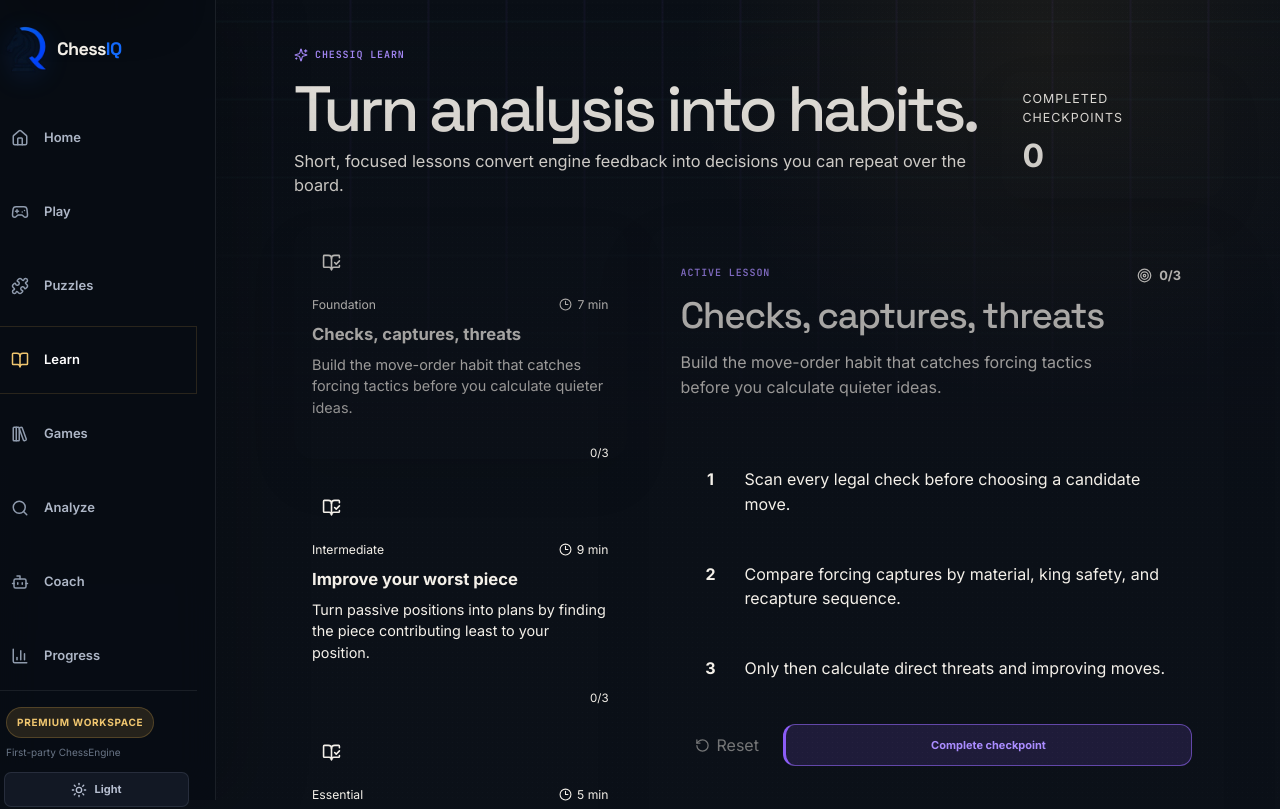
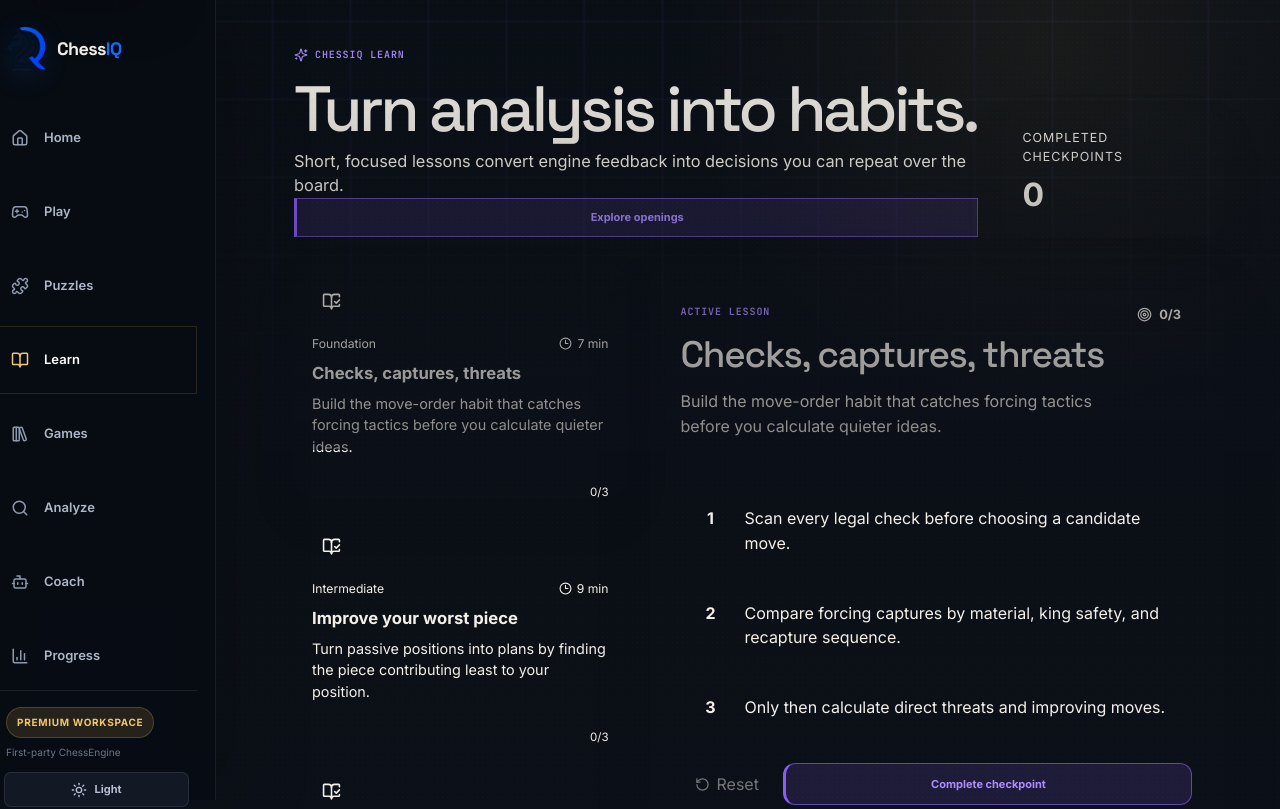
Before and after one commit to Adam-Ghanem/ChessEngine, a React (Vite) app in the folder web/client/: page /learn in a window 1280 px wide. Shown: the top 809 px of the page. Built offline with nearby package versions, Linux system fonts and the light colour scheme.

Commit message:
feat(web): link Learn to opening explorer

```diff
--- a/web/client/src/pages/Learn.tsx
+++ b/web/client/src/pages/Learn.tsx
@@ -96,6 +96,7 @@ export default function Learn() {
             <div className="analysis-hero-kicker"><Sparkles size={14} /> ChessIQ Learn</div>
             <h1>Turn analysis into habits.</h1>
             <p>Short, focused lessons convert engine feedback into decisions you can repeat over the board.</p>
+            <Link href="/learn/openings" className="primary-action">Explore openings</Link>
           </div>
           <div className="learn-hero-stat" aria-label="Learning progress">
             <span>Completed checkpoints</span>
```
